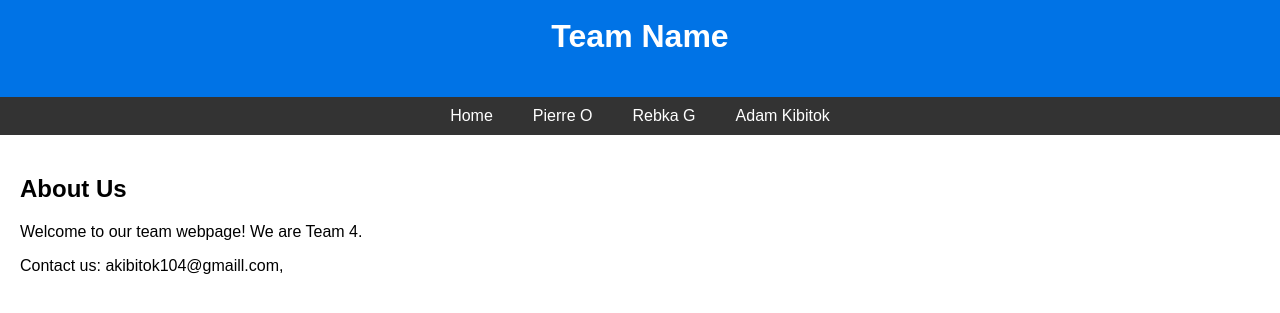
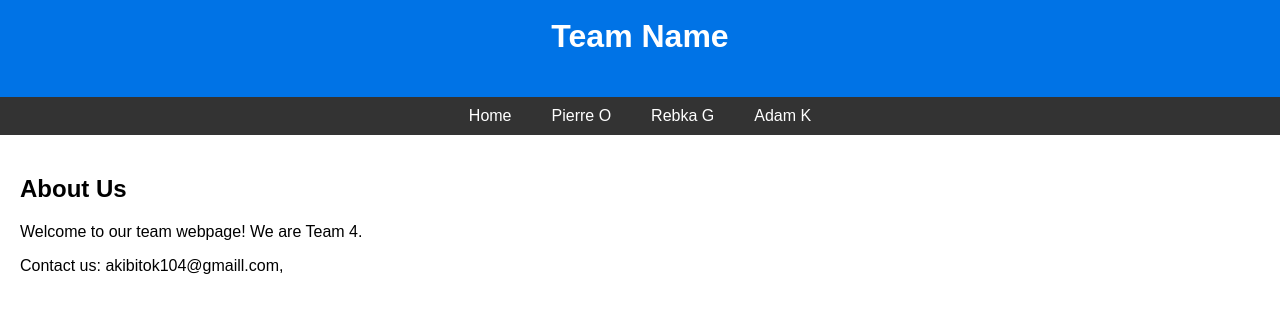
Before and after one commit to Pierre-Ouattara/Group-4-Website-project---CIS-122, a plain HTML site: page index.html in a window 1280 px wide. Shown: the part 41-354 px from the top of the page. Drawn offline with Linux system fonts and the light colour scheme.

Commit message:
Update index.html

```diff
--- a/index.html
+++ b/index.html
@@ -22,7 +22,7 @@
         <a href="index.html">Home</a>
         <a href="team-pages/Pierre_O.html">Pierre O</a>
         <a href="team-pages/Rebka_G.html">Rebka G</a>
-       <a href="team-pages/Adam_K.html">Adam Kibitok</a>
+       <a href="team-pages/Adam_K.html">Adam K</a>
     </nav>
     <section>
         <h2>About Us</h2>
```
